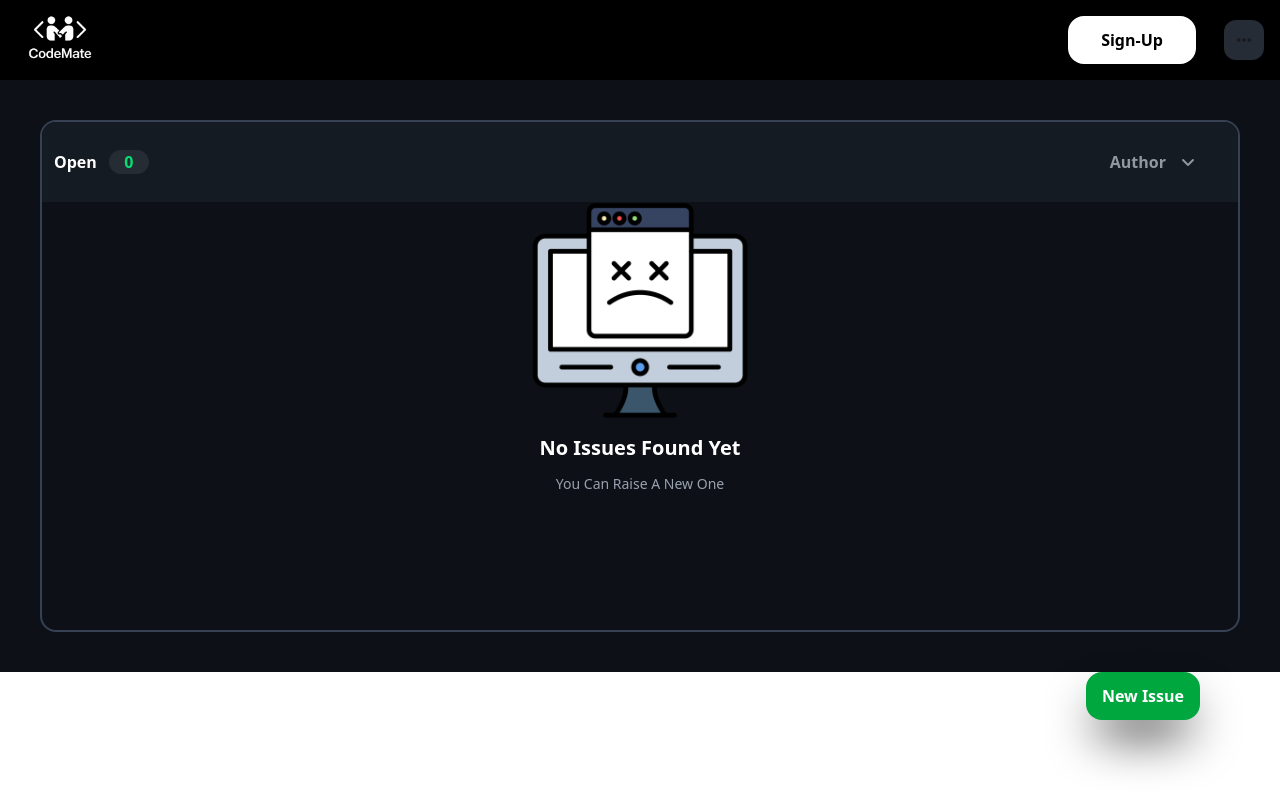
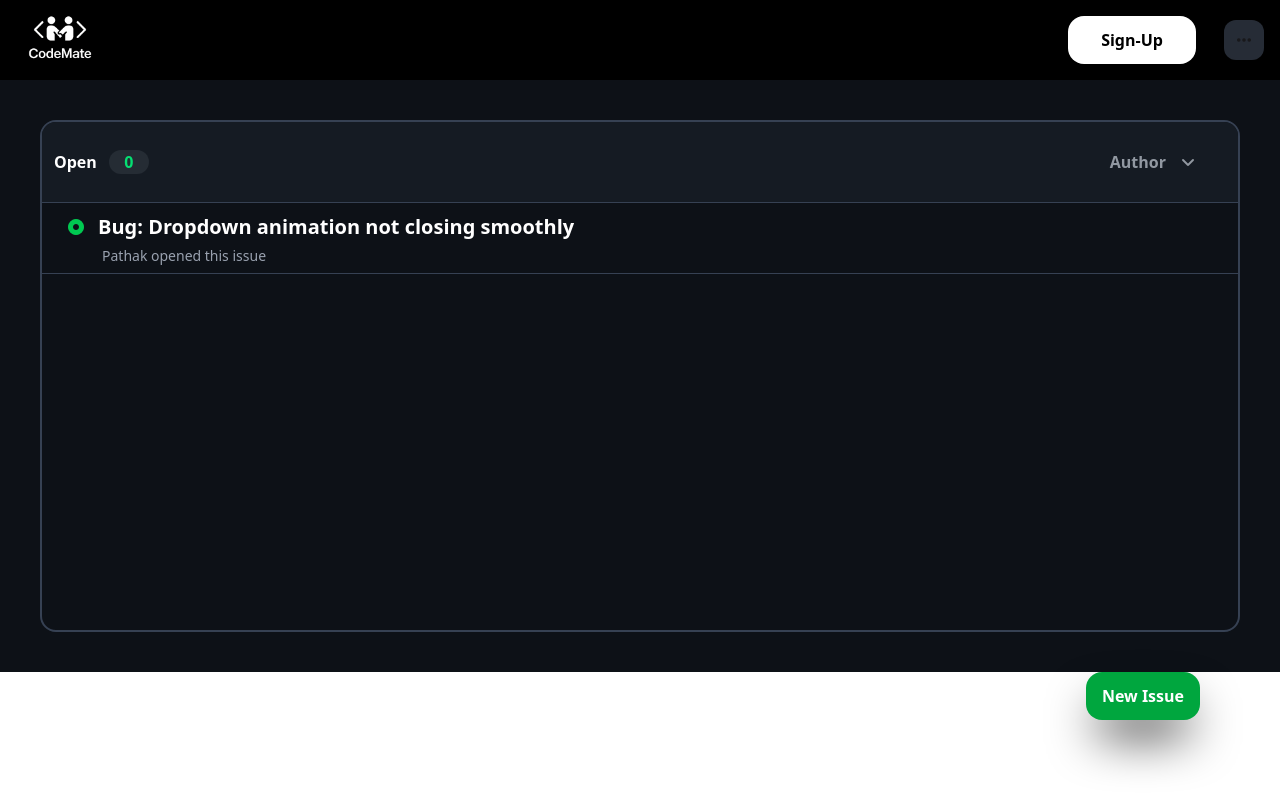
Before and after one commit to Kartikey-Pathak/CodeMate, a React (Vite) app: page / in a window 1280 px wide. Built offline with nearby package versions, Linux system fonts and the light colour scheme.

Commit message:
Updated the issue ui when user adds a new issue

```diff
--- a/src/Components/Tab.jsx
+++ b/src/Components/Tab.jsx
@@ -1,4 +1,4 @@
-import { useEffect, useRef, useState } from 'react';
+import { use, useEffect, useRef, useState } from 'react';
 import gsap from 'gsap';
 import { useGSAP } from '@gsap/react';
 import People from './People';
@@ -9,6 +9,13 @@ function Tab() {
 
   const [tab, settab] = useState(false);
   const box = useRef(null);
+
+  const [issues, setissues] = useState([{
+    title: "Bug: Dropdown animation not closing smoothly",
+    des: "When toggling the Author filter dropdown, the animation for closing is abrupt and doesn’t match the opening transition. It would be better to add a smooth reverse animation when the dropdown is closed.",
+    link: "https://github.com/username/issue-tracker-ui",
+    name:"Pathak"
+  }]);
 
   const open = () => {
     settab(!tab);
@@ -47,7 +54,7 @@ function Tab() {
             }
           </div>
         </div>
-
+        {!issues ?
           <div className=' flex justify-center h-full w-full'>
             <div className=' md:w-60 w-48 h-48 md:h-60 flex flex-col gap-1 items-center m-6 justify-center'>
               <img src="./no.png" className=' h-full w-full object-cover' alt="" />
@@ -55,7 +62,22 @@ function Tab() {
               <h2 className=' text-gray-400 font-medium text-sm m-2'>You Can Raise A New One</h2>
 
             </div>
+          </div> :
+          // issues Part
+          <div className=' h-full w-full flex flex-col ' >
+            {issues.map((item,idx)=>(
+            <div key={idx} className=' h-[4.5rem] w-full border-t-1 grid grid-rows-2  border-b-1 border-gray-700'>
+              <div className=' flex flex-row m-6 items-center gap-3 w-full'><i className=" text-green-500 font-semibold fa-solid fa-circle-dot"></i>
+              <h1 className=' font-semibold text-white text-[1rem] md:text-xl cursor-pointer hover:text-blue-400 hover:underline transition-all'>{item.title}</h1>
               </div>
+              <h1 className='  text-[0.8rem] md:text-sm  md:m-2 text-gray-400 ml-28 mt-3 md:ml-15'>{item.name} opened this issue</h1>
+
+            </div>
+            ))
+           }
+
+          </div>
+        }
 
       </div>
 
```
Lines whose indentation alone changed are shown as unchanged.
